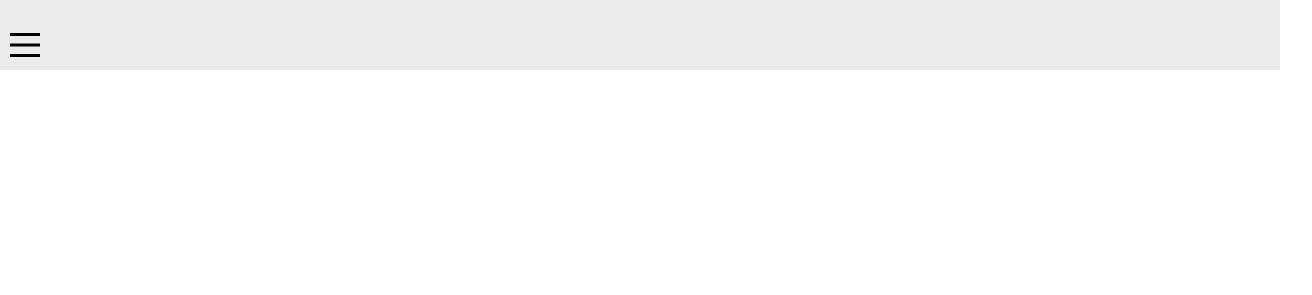
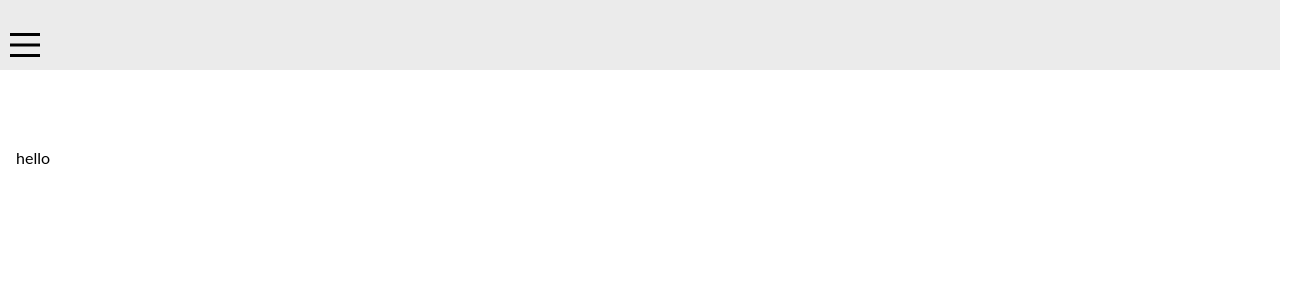
Before and after one commit to joa7b/marketplace-react, a React (Vite) app: page / in a window 1280 px wide. Shown: the part 130-425 px from the top of the page, 1312 px wide, since content can reach past the window. Built offline with nearby package versions, Linux system fonts and the light colour scheme.

Commit message:
feat: animation body content in profile page

```diff
--- a/src/pages/profile/index.tsx
+++ b/src/pages/profile/index.tsx
@@ -1,24 +1,39 @@
-import { useState } from "react";
+import { useState, useEffect } from "react";
 
 import { Navbar } from "../../ui/organisms/Navbar/index.tsx";
+import { CategoriesContainer } from "../../ui/organisms/CategoriesContainer/index.tsx";
 
-import { Header } from "./styles.ts";
+import { Header, ContentProfileContainer, Content } from "./styles.ts";
 
 export const ProfilePage = () => {
   const [isNavbarOpen, setIsNavbarOpen] = useState(false);
+  const [showCategories, setShowCategories] = useState(true);
 
   const handleNavbar = () => {
     setIsNavbarOpen(!isNavbarOpen);
   };
+
+  useEffect(() => {
+    if (!isNavbarOpen) {
+      const timer = setTimeout(() => {
+        setShowCategories(true);
+      }, 400);
+
+      return () => clearTimeout(timer);
+    } else {
+      setShowCategories(false);
+    }
+  }, [isNavbarOpen]);
 
   return (
     <main>
       <Header>
         <img src="" alt="" />
       </Header>
-      <section>
-        {<Navbar handleClose={handleNavbar} isNavbarOpen={isNavbarOpen} />}
-      </section>
+      <ContentProfileContainer>
+        <Navbar handleClose={handleNavbar} isNavbarOpen={isNavbarOpen} />
+        <Content>{showCategories && <CategoriesContainer />}</Content>
+      </ContentProfileContainer>
     </main>
   );
 };
--- a/src/pages/profile/styles.ts
+++ b/src/pages/profile/styles.ts
@@ -5,3 +5,13 @@ export const Header = styled.header`
   height: 200px;
   background-color: #ebebeb;
 `;
+
+export const ContentProfileContainer = styled.div`
+  display: flex;
+`;
+
+export const Content = styled.div`
+  position: absolute;
+  width: 100%;
+  padding: 78px 16px;
+`;
--- /dev/null
+++ b/src/ui/organisms/CategoriesContainer/index.tsx
@@ -0,0 +1,3 @@
+export const CategoriesContainer = () => {
+  return <div>hello</div>;
+};
--- a/src/ui/organisms/Navbar/styles.ts
+++ b/src/ui/organisms/Navbar/styles.ts
@@ -33,7 +33,7 @@ export const ProfilePicContainer = styled.div<{
   border-right: 1px solid #ebebeb;
 
   @media (max-width: 400px) {
-    left: ${(props) => (props.isNavbarOpen ? "50%" : "18%")};
+    left: ${(props) => (props.isNavbarOpen ? "50%" : "16%")};
   }
 `;
 
```
Also changed, not shown: src/ui/organisms/CategoriesContainer/styles.ts (added).
